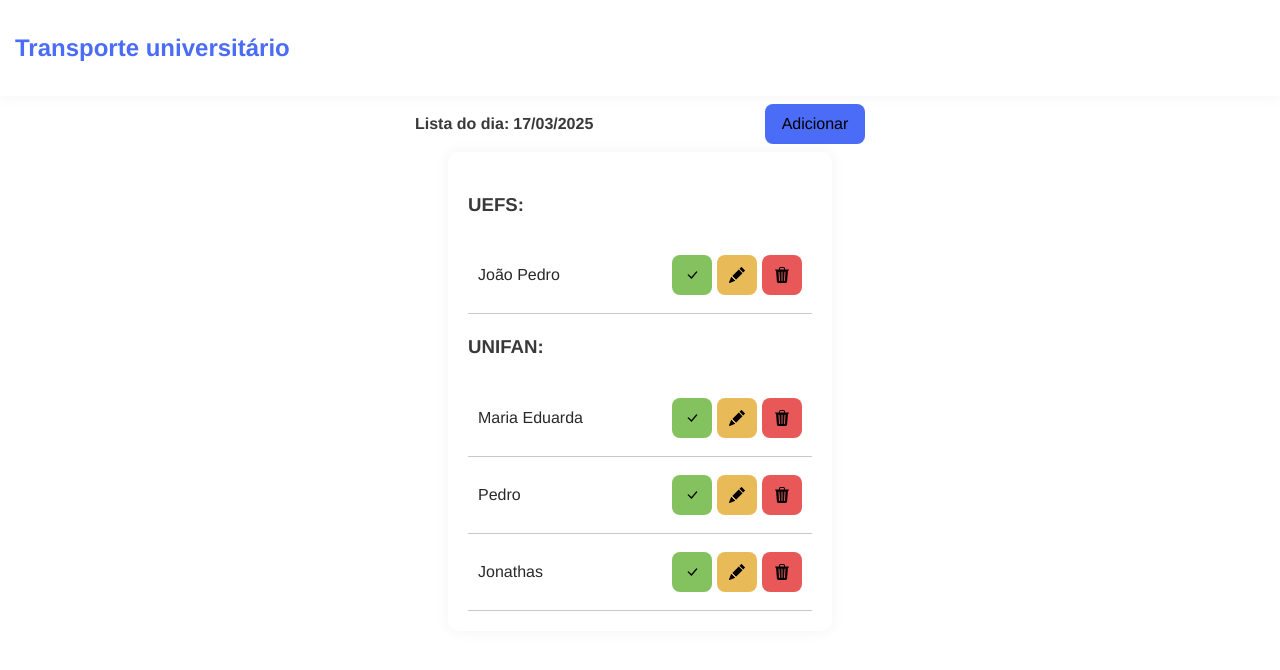
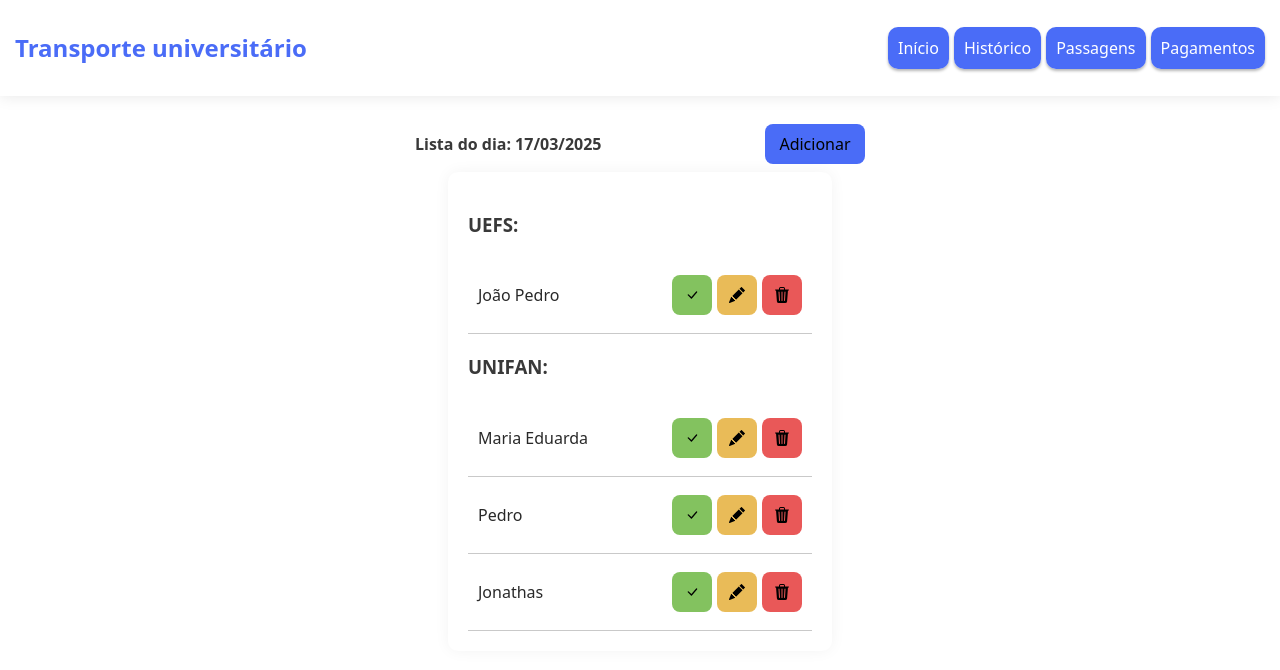
Before and after one commit to otaviocostao/transporte-universitario, a React (Vite) app: page / in a window 1280 px wide. Shown: the top 670 px of the page. Built offline with nearby package versions, Linux system fonts and the light colour scheme.

Commit message:
Alterações na navbar e remoção da barra lateral

```diff
--- a/src/components/AddButton/AddButton.css
+++ b/src/components/AddButton/AddButton.css
@@ -1,5 +1,6 @@
 .add-button-area{
     width: 450px;
+    padding-top: 20px;
     display: flex;
     align-items: center;
     justify-content: space-between;
@@ -33,11 +34,11 @@
     border: 1px solid transparent;
     font-size: 12pt;
     font-family: inherit;
-    background-color:  #4a6cf7;;
+    background-color:  #4a6cf7;
     cursor: pointer;
   }
   .add-button:hover {
-    background-color:  #405ed9;;
+    background-color:  #405ed9;
   }
 
 
--- a/src/components/BarraLateral/BarraLateral.css
+++ /dev/null
@@ -1,9 +0,0 @@
-.barra-lateral-area{
-    width: 15vw;
-    height: 85.2vh;
-    margin: 0;
-    padding: 10px;
-    background-color: #ffff;
-    box-shadow: #0000 0px ;
-
-}
--- a/src/components/BarraLateral/BarraLateral.jsx
+++ /dev/null
@@ -1,16 +0,0 @@
-import './BarraLateral.css'
-
-const BarraLateral = () => {
-  return (
-    <div className='barra-lateral-area'>
-      <ul className='menu'>
-        <li><a href="">Início</a></li>
-        <li><a href="">Histórico</a></li>
-        <li><a href="">Passagens</a></li>
-        <li><a href="">Pagamentos</a></li>
-      </ul>
-    </div>
-  )
-}
-
-export default BarraLateral
--- a/src/components/BarraNavegacao/BarraNavegacao.css
+++ b/src/components/BarraNavegacao/BarraNavegacao.css
@@ -2,11 +2,11 @@
     width: 100%;
     height: 12vh;
     align-items: center;
-    justify-content: start;
+    justify-content: space-between;
     display: flex;
     background-color: #ffff;
 
-    box-shadow: 0 0 15px rgba(0, 0, 0, 0.05);
+    box-shadow: 0 0 15px rgba(0, 0, 0, 0.1);
 }
 
 .nav-bar>h2{
@@ -17,3 +17,27 @@
     color: #4a6cf7;
     margin-left: 15px;
 }
+
+.navbar-buttons{
+    margin-right: 15px;
+}
+
+.navbar-list-buttons{
+    display: flex;
+    list-style: none;
+}
+
+.navbar-button{
+    background-color: #4a6cf7;
+    padding: 10px;
+    border-radius: 10px;
+    color: #ffff;
+    font-weight: 500;
+    text-decoration: inherit;
+    margin-left: 5px;
+    box-shadow: 0 2px 3px 0 rgba(0, 0, 0, 0.286);
+}
+
+.navbar-button:hover {
+    background-color: #405ed9;;
+  }
--- a/src/components/BarraNavegacao/BarraNavegacao.jsx
+++ b/src/components/BarraNavegacao/BarraNavegacao.jsx
@@ -4,6 +4,14 @@ const BarraNavegacao = () => {
   return (
     <div className="nav-bar">
         <h2>Transporte universitário</h2>
+        <div className='navbar-buttons'>
+            <ul className='navbar-list-buttons'>
+              <li><a href="" className='navbar-button'>Início</a></li>
+              <li><a href="" className='navbar-button'>Histórico</a></li>
+              <li><a href="" className='navbar-button'>Passagens</a></li>
+              <li><a href="" className='navbar-button'>Pagamentos</a></li>
+            </ul>
+        </div>
     </div>
   )
 }
--- a/src/index.css
+++ b/src/index.css
@@ -1,6 +1,6 @@
 :root {
   width: 100vw;
-  font-family: Helvetica;
+  font-family: system-ui, Avenir, Helvetica, Arial, sans-serif;
   line-height: 1.5;
   font-weight: 400;
   display: flex;
@@ -22,9 +22,6 @@ a {
   font-weight: 500;
   color: #646cff;
   text-decoration: inherit;
-}
-a:hover {
-  color: #535bf2;
 }
 
 body {
--- a/src/pages/Inicio/Inicio.jsx
+++ b/src/pages/Inicio/Inicio.jsx
@@ -1,6 +1,5 @@
 import React from 'react';
 import BarraNavegacao from '../../components/BarraNavegacao/BarraNavegacao';
-import BarraLateral from '../../components/BarraLateral/BarraLateral';
 import AddButton from '../../components/AddButton/AddButton';
 import ListaAlunos from '../../components/ListaAlunos/ListaAlunos';
 import './Inicio.css';
```
